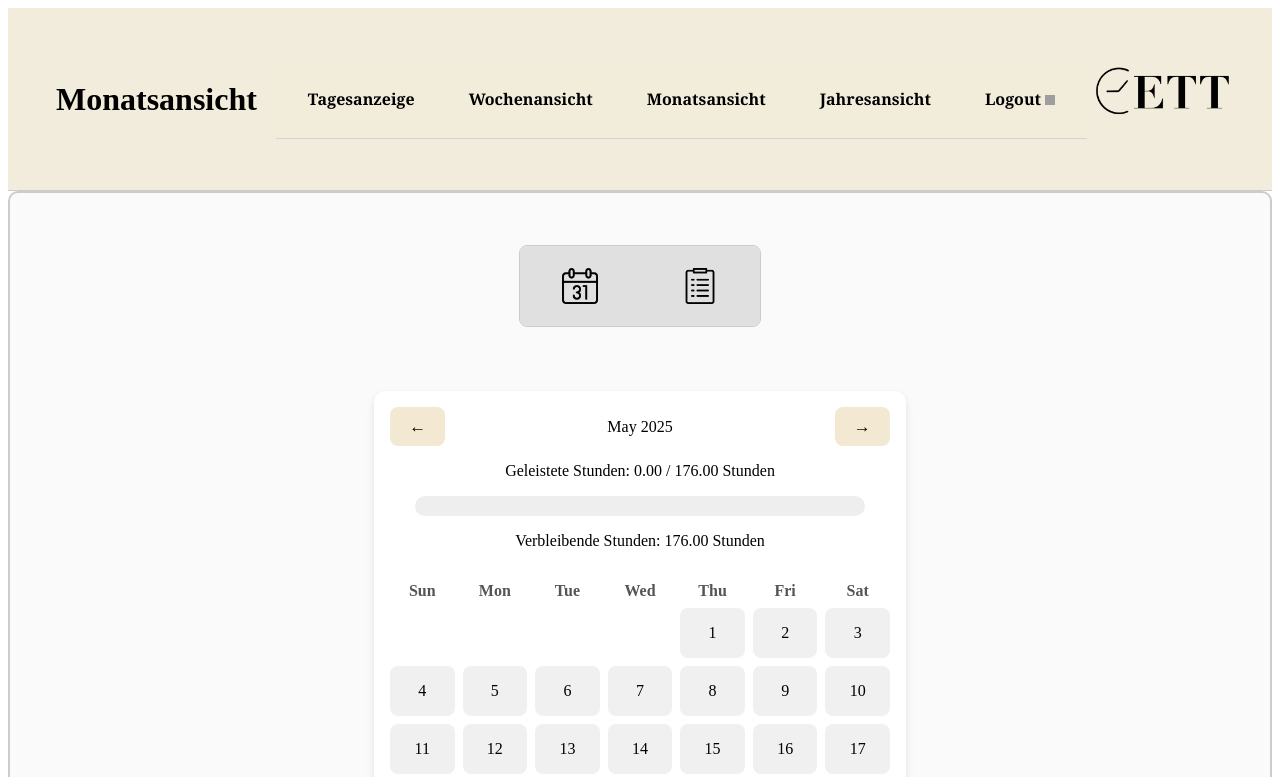
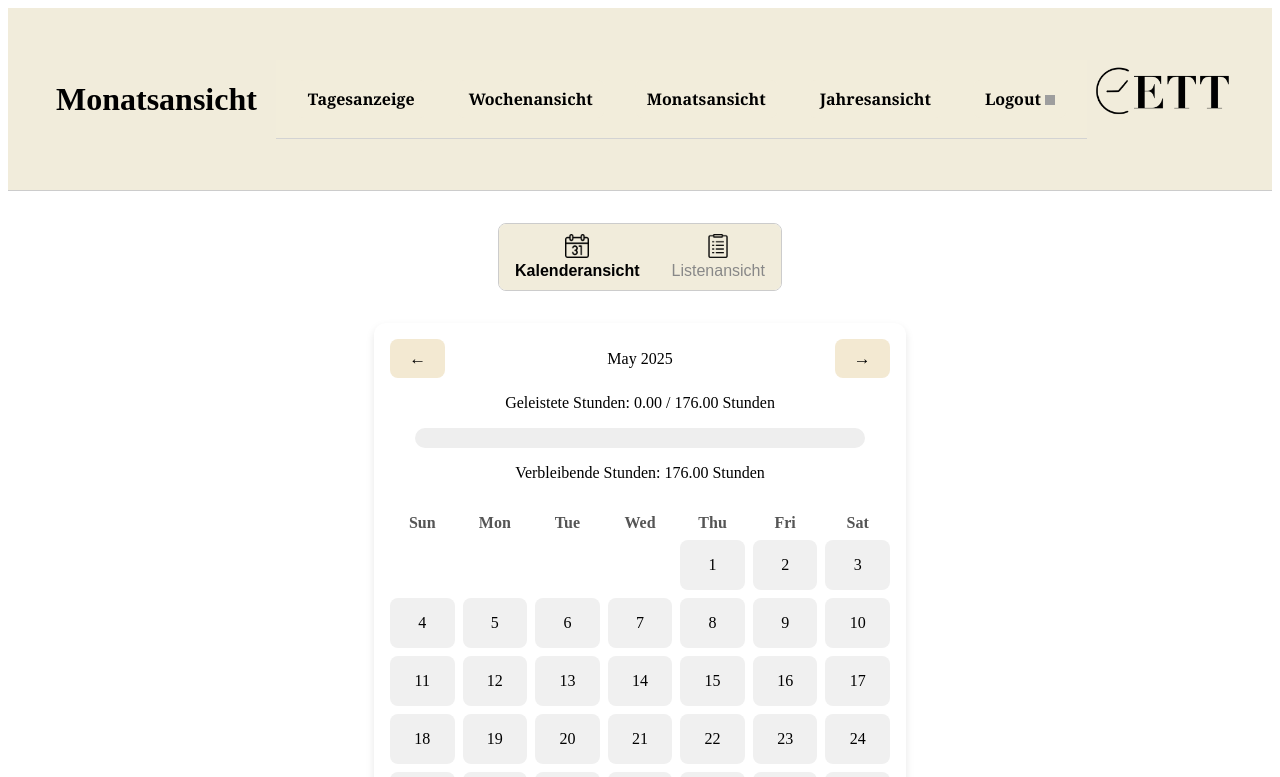
Before and after one commit to on24FeLi/ETT2.0, a Vue app: page /Monatsansicht in a window 1280 px wide. Shown: the top 777 px of the page. Built offline with nearby package versions, Linux system fonts and the light colour scheme; grey boxes are pictures that could not be loaded.

Commit message:
fix buttons month

```diff
--- a/src/views/Monatsansicht.vue
+++ b/src/views/Monatsansicht.vue
@@ -21,23 +21,30 @@ function showMonatsListe() {
       <h1>Monatsansicht</h1>
       <navigation></navigation>
     </header>
-    <div class="border">
+
   <div class="switcher-container">
     <div class="button-group">
-      <button @click="showKalender"><img src="/public/kalender.png" alt="Kalender" /></button>
-      <button @click="showMonatsListe"><img src="/public/liste.png" alt="Liste" /></button>
-    </div>
+  <button :class="{ active: currentView === 'kalender' }" @click="showKalender">
+    <img src="/public/kalender.png" alt="Kalender" />
+    <span>Kalenderansicht</span>
+  </button>
+  <button :class="{ active: currentView === 'monatsliste' }" @click="showMonatsListe">
+    <img src="/public/liste.png" alt="Liste" />
+    <span>Listenansicht</span>
+  </button>
 
+</div>
     <div class="view-container">
       <Kalenderansicht v-if="currentView === 'kalender'" />
       <Monatsansichtliste v-else />
     </div>
   </div>
   </div>
-  </div>
+
 </template>
 
 <style scoped>
+
 header {
   background-color: #f1ecdb;
   display: flex;
@@ -52,51 +59,50 @@ header h1 {
   padding: 0.2rem 1rem;
   display: inline-block;
 }
-.border{
-  border: 2px solid #ccc;
-  border-radius: 10px;
-  padding: 20px;
-  background-color: #fafafa;
+.button-group {
+  display: inline-flex;        /* Buttons nebeneinander */
+  border: 1px solid #ccc;      /* Rahmen um die Gruppe */
+  border-radius: 8px;          /* Außen abgerundet */
+  overflow: hidden;            /* Rundung auf Buttons anwenden */
+}
+.button-group button {
+  padding: 10px 16px;
+  font-size: 1rem;
+  cursor: pointer;
+  background-color: #f1ecdb;
+  border: none;
+  width: 100%;
+  height: auto;
+  display: flex;
+  flex-direction: column;
+  align-items: center;
+  justify-content: center;
+  gap: 4px;
+  color: #888; /* Standard: Grau */
+  font-weight: normal;
+}
 
+.button-group button.active {
+  color: black;
+  font-weight: bold;
 }
+
+.button-group button:hover {
+  background-color: #e0dcca;
+}
+
+.button-group button img {
+  width: 24px;
+  height: 24px;
+}
+
+
 .switcher-container {
   padding: 2rem;
   text-align: center;
 
 }
 
-.button-group {
-  display: inline-flex;        /* Buttons nebeneinander */
-  border: 1px solid #ccc;      /* Rahmen um die Gruppe */
-  border-radius: 8px;          /* Außen abgerundet */
-  overflow: hidden;            /* Rundung auf Buttons anwenden */
-  margin-bottom: 2rem;
-}
-
-.button-group button {
-  margin: 0;                   /* Kein Abstand zwischen Buttons */
-  padding: 10px 20px;
-  font-size: 1rem;
-  cursor: pointer;
-  background-color: #e0e0e0;
-  border: none;                /* Keine eigenen Rahmen */
-  width: 120px;                /* Buttons etwas länger */
-  height: 80px;
-  display: flex;               /* Icon schön mittig */
-  align-items: center;
-  justify-content: center;
-}
-
-.button-group button:hover {
-  background-color: #ccc;
-}
-
-.button-group button img {
-  width: 60%;
-  height: 60%;
-  object-fit: contain;
-}
-
 .view-container {
   margin-top: 2rem;
 }
```
